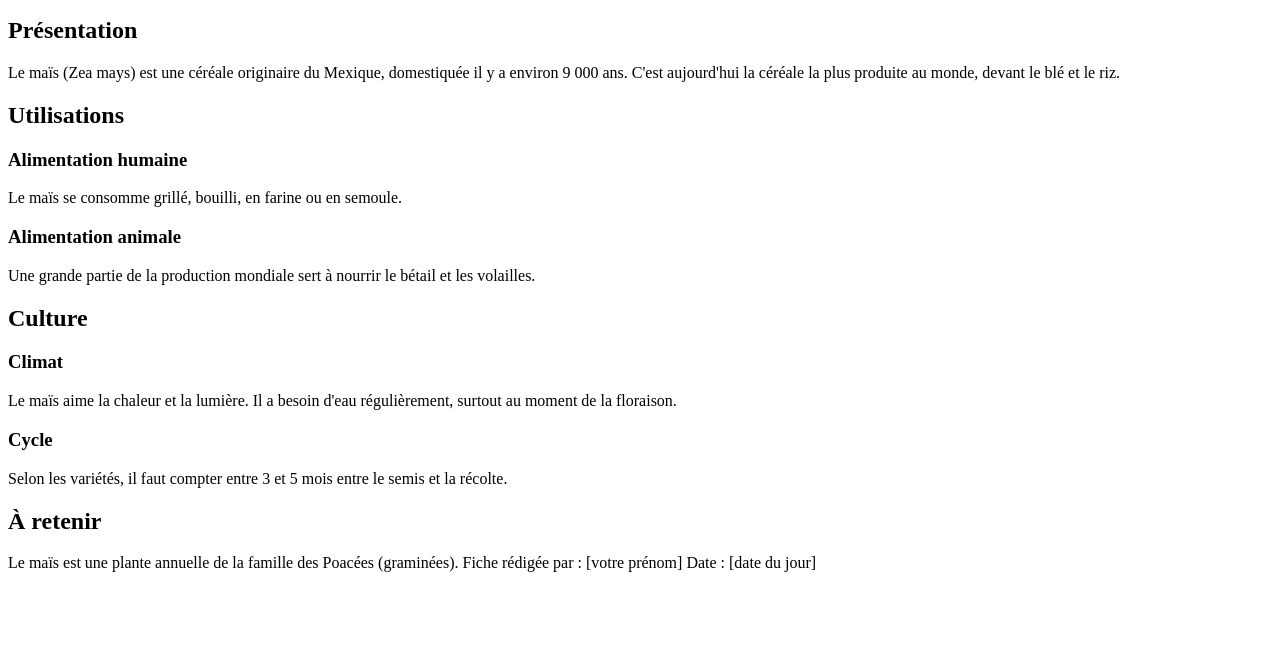
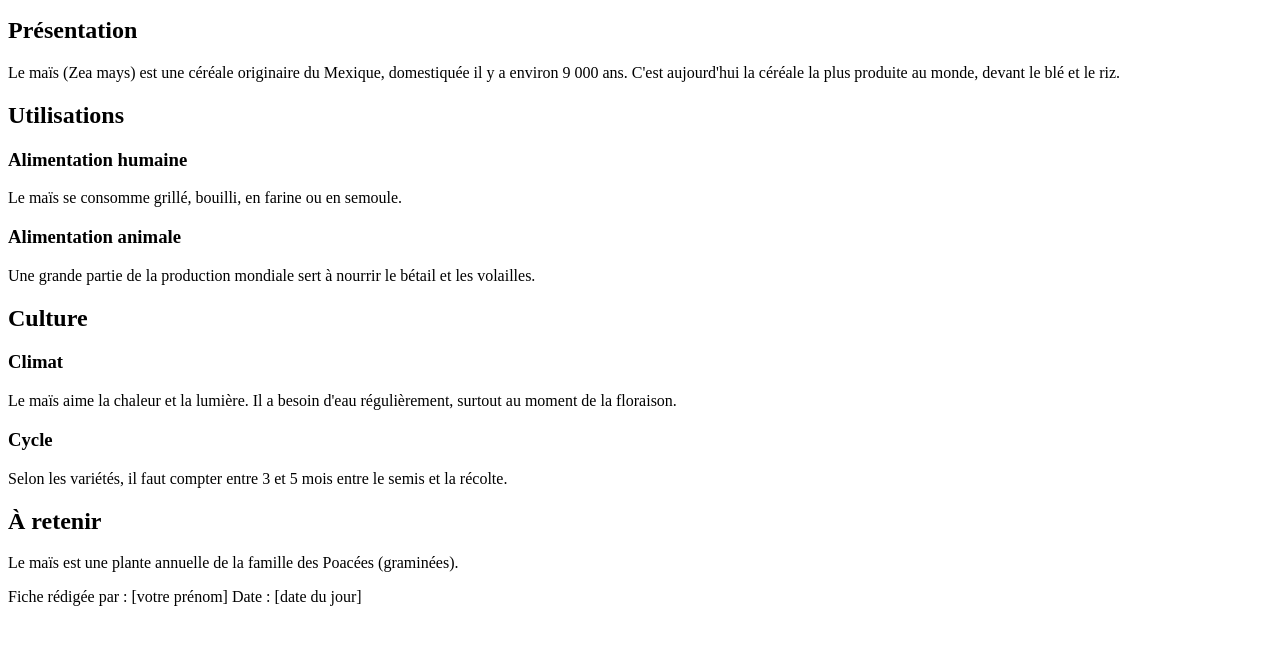
Before and after one commit to edouardsalomonkouassi-cmd/Projet-plantEvo-1, a plain HTML site: page niveau-1-graine/02-titres-paragraphes/index.html in a window 1280 px wide. Shown: the part 101-746 px from the top of the page. Drawn offline with Linux system fonts and the light colour scheme.

Commit message:
Delimitation paragraphe

```diff
--- a/niveau-1-graine/02-titres-paragraphes/index.html
+++ b/niveau-1-graine/02-titres-paragraphes/index.html
@@ -13,28 +13,30 @@
   -->
 
   <h1>Le maïs</h1>
-  Fiche culture
+  <p>Fiche culture</p>
 
 
   <h2>Présentation</h2>
-  Le maïs (Zea mays) est une céréale originaire du Mexique, domestiquée il y a environ 9 000 ans. C'est aujourd'hui la céréale la plus produite au monde, devant le blé et le riz.
+  <p>Le maïs (Zea mays) est une céréale originaire du Mexique, domestiquée il y a environ 9 000 ans. C'est aujourd'hui la céréale la plus produite au monde, devant le blé et le riz.</p>
 
   <h2>Utilisations</h2>
   <h3>Alimentation humaine</h3>
-  Le maïs se consomme grillé, bouilli, en farine ou en semoule.
+  <p>Le maïs se consomme grillé, bouilli, en farine ou en semoule.</p>
   <h3>Alimentation animale</h3>
-  Une grande partie de la production mondiale sert à nourrir le bétail et les volailles.
+  <p> Une grande partie de la production mondiale sert à nourrir le bétail et les volailles.</p>
 
   <h2>Culture</h2>
   <h3>Climat</h3>
-  Le maïs aime la chaleur et la lumière. Il a besoin d'eau régulièrement, surtout au moment de la floraison.
-  <h3>Cycle</h3>
-  Selon les variétés, il faut compter entre 3 et 5 mois entre le semis et la récolte.
+  <p>Le maïs aime la chaleur et la lumière. Il a besoin d'eau régulièrement, surtout au moment de la floraison.
+  <h3>Cycle</h3></p>
+  <p> Selon les variétés, il faut compter entre 3 et 5 mois entre le semis et la récolte.</p>
 
   <h2>À retenir</h2>
-  Le maïs est une plante annuelle de la famille des Poacées (graminées).
+  <p>Le maïs est une plante annuelle de la famille des Poacées (graminées).</p>
 
+  <p>
   Fiche rédigée par : [votre prénom]
   Date : [date du jour]
+  </p>
 </body>
 </html>
```
